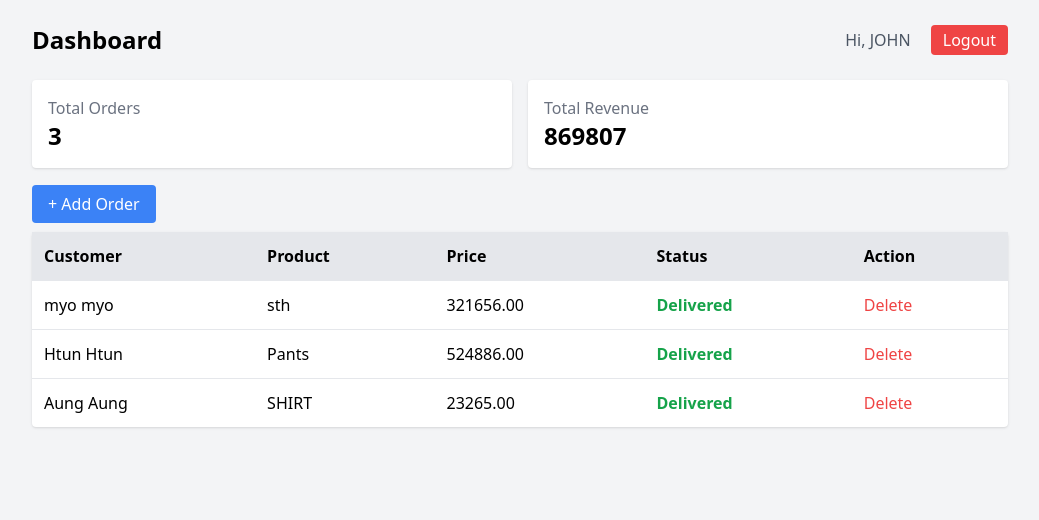
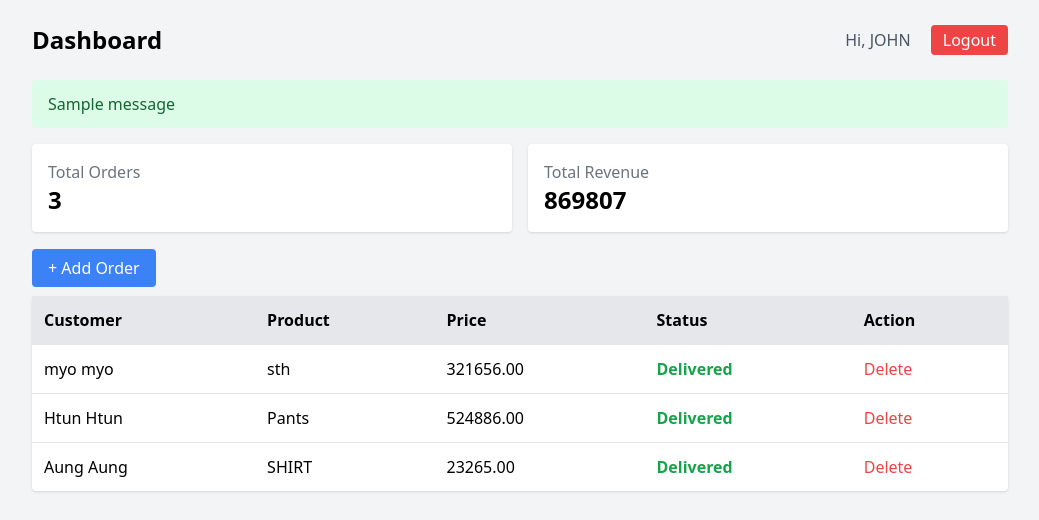
Before and after one commit to domino-dodo/order_manager, a Django app: page / in a window 1280 px wide. Shown: the top 520 px of the page, without its empty margins (120-1159 px from the left). Run offline with Django 5.2, Linux system fonts and the light colour scheme; a user stored in the database is signed in; data comes from the database, SQL or seed files in the repository; both versions use the stored data as it was after the commit; tables that the repository leaves empty hold one stand-in row (values such as "Sample post"); one stand-in notice (Sample message) is shown; some libraries are stand-ins or nearby versions.

Commit message:
add Success Message

```diff
--- a/orders/templates/orders/order_list.html
+++ b/orders/templates/orders/order_list.html
@@ -17,6 +17,16 @@
       <a href="/logout/" class="bg-red-500 text-white px-3 py-1 rounded">Logout</a>
     </div>
   </div>
+
+    {% if messages %}
+    <div class="mb-4">
+      {% for message in messages %}
+        <div class="bg-green-100 text-green-800 px-4 py-3 rounded mb-2">
+          {{ message }}
+        </div>
+      {% endfor %}
+    </div>
+  {% endif %}
 
   <!-- Cards -->
   <div class="grid grid-cols-2 gap-4 mb-6">
--- a/orders/views.py
+++ b/orders/views.py
@@ -8,11 +8,13 @@ from django.contrib.auth import logout
 from django.db.models import Sum
 from django.shortcuts import get_object_or_404, redirect
 from django.contrib.auth.decorators import login_required
+from django.contrib import messages
 
 @login_required
 def delete_order(request, order_id):
     order = get_object_or_404(Order, id=order_id, user=request.user)
     order.delete()
+    messages.success(request, 'Order deleted successfully.')
     return redirect('order_list')
 
 @login_required
@@ -20,6 +22,7 @@ def mark_delivered(request, order_id):
     order = get_object_or_404(Order, id=order_id, user=request.user)
     order.status = 'delivered'
     order.save()
+    messages.success(request, 'Order marked as delivered.')
     return redirect('order_list')
 
 def logout_view(request):
@@ -99,7 +102,7 @@ def add_order(request):
             product_name=product,
             price=price
         )
-
+        messages.success(request, 'Order added successfully.')
         return redirect('order_list')
 
     return render(request, 'orders/add_order.html')
```
Also changed, not shown: db.sqlite3.
